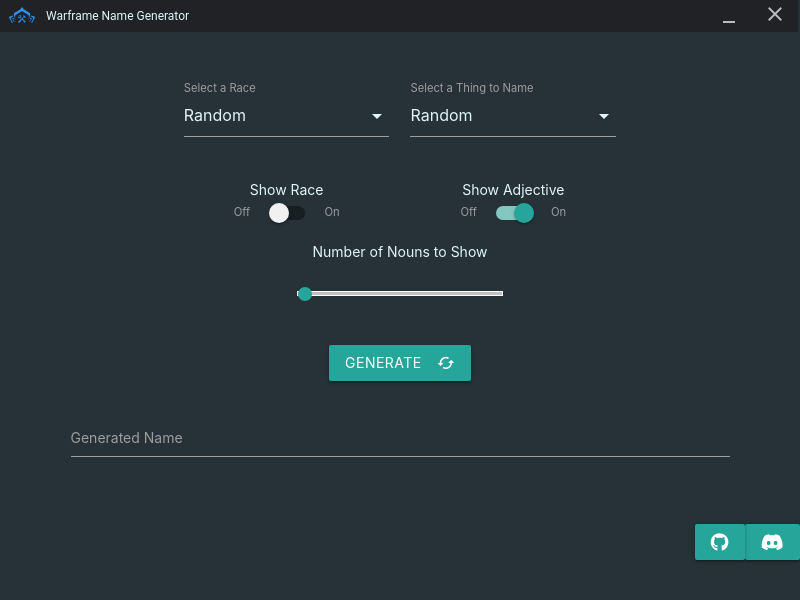
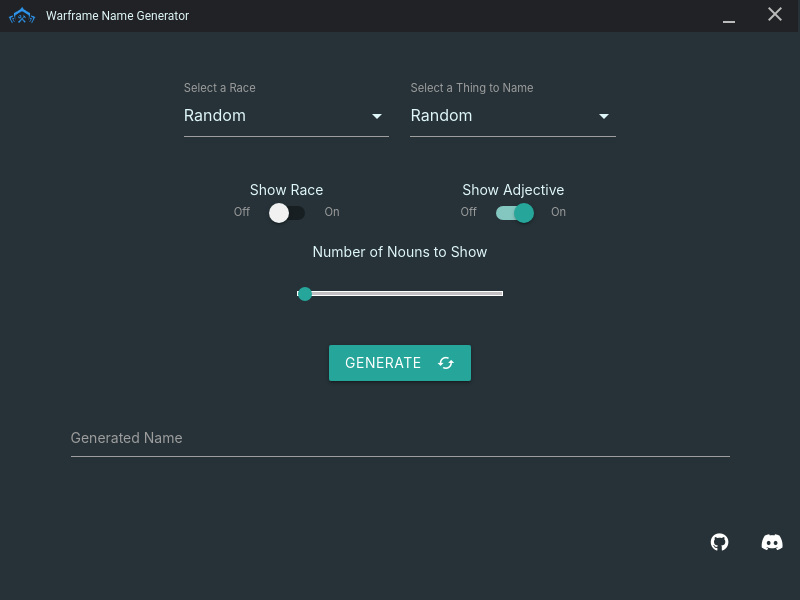
Before and after one commit to WFCD/wfcd-name-forge, an Electron app: page src/index.html in a window 800 px wide. Drawn offline with nearby package versions, Linux system fonts and the light colour scheme.

Commit message:
chore: better button styling

```diff
--- a/src/index.html
+++ b/src/index.html
@@ -108,8 +108,20 @@
       </div>
     </div>
     <div class="footer">
-      <a class="btn tooltipped right brand-btn" target="_blank" data-position="top" data-tooltip="Our Discord" href="https://discord.gg/jGZxH9f" rel="noopener"><i class="fab fa-discord"></i></a>
-      <a class="btn tooltipped right brand-btn" target="_blank" data-position="top" data-tooltip="Our GitHub" href="https://github.com/wfcd/" rel="noopener"><i class="fab fa-github"></i></a>
+      <a class="btn tooltipped right btn-flat brand-btn"
+         target="_blank"
+         data-position="top" data-tooltip="Our Discord"
+         href="https://discord.gg/jGZxH9f"
+         rel="noopener">
+        <i class="fab fa-discord"></i>
+      </a>
+      <a class="btn tooltipped right btn-flat brand-btn"
+         target="_blank"
+         data-position="top" data-tooltip="Our GitHub"
+         href="https://github.com/wfcd/"
+         rel="noopener">
+        <i class="fab fa-github"></i>
+      </a>
     </div>
     <script type="text/javascript" src="renderer.js"></script>
   </body>
--- a/src/resources/styles.css
+++ b/src/resources/styles.css
@@ -88,3 +88,8 @@
 #name-result, #name-result-label {
     text-align: center;
 }
+
+/* Brand button styling */
+.brand-btn {
+    color: white;
+}
```
